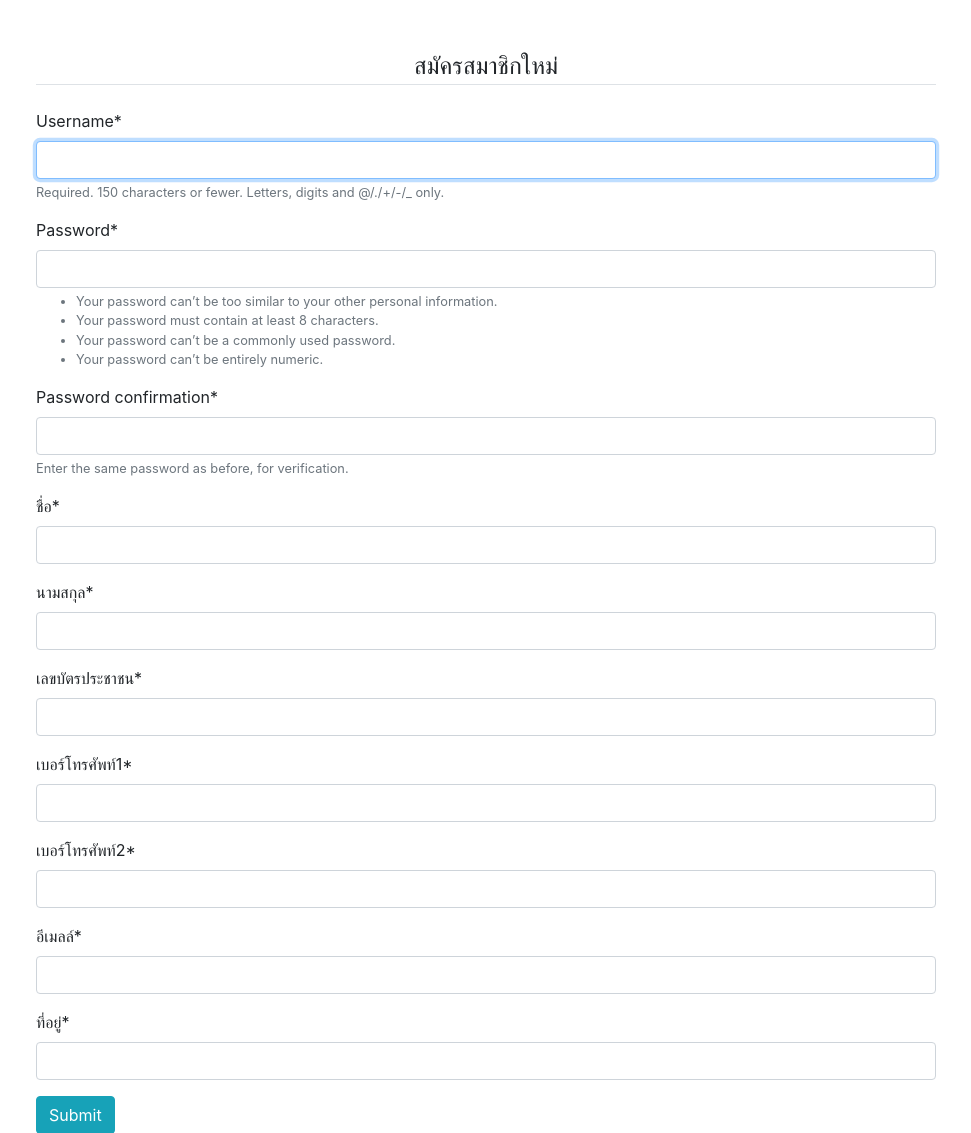
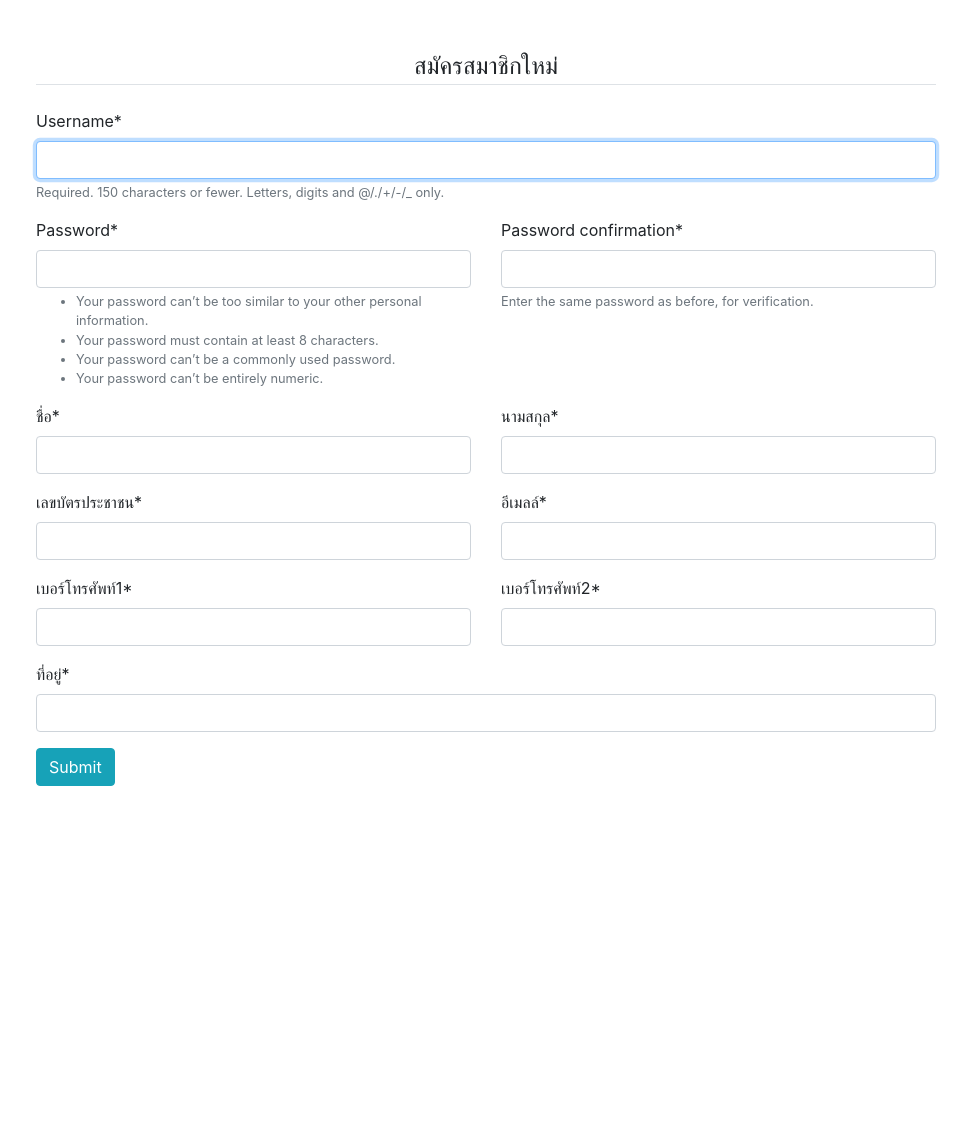
Before and after one commit to bboomber/projectterm2, a Django app: page /signup/ in a window 1280 px wide. Shown: the part 56-1189 px from the top of the page, without its empty margins (154-1125 px from the left). After the commit the page ends 842 px from the top, so only its background shows below. Run offline with Django 3.2, Linux system fonts and the light colour scheme; some libraries are stand-ins or nearby versions.

Commit message:
จัดหน้า signup

```diff
--- a/mysite/user/templates/user/signup.html
+++ b/mysite/user/templates/user/signup.html
@@ -4,16 +4,40 @@
     <form method="POST">
         <fieldset class="form=group mt-5">
             <legend class="border-bottom mb-4 text-center">สมัครสมาชิกใหม่</legend>
-            {% csrf_token %}
-            <!-- <div class="row">
+            {% csrf_token %} {{ form.username|as_crispy_field }}
+            <div class="row">
                 <div class="col-sm">
-                    hi
+                    {{ form.password1|as_crispy_field }}
                 </div>
+                <div class="col-sm">
+                    {{ form.password2|as_crispy_field }}
+                </div>
+            </div>
+            <div class="row">
                 <div class="col-sm">
                     {{ form.fname|as_crispy_field }}
                 </div>
-            </div> -->
-            {{ form|crispy }}
+                <div class="col-sm">
+                    {{ form.lname|as_crispy_field }}
+                </div>
+            </div>
+            <div class="row">
+                <div class="col-sm">
+                    {{ form.id_card|as_crispy_field }}
+                </div>
+                <div class="col-sm">
+                    {{ form.email|as_crispy_field }}
+                </div>
+            </div>
+            <div class="row">
+                <div class="col-sm">
+                    {{ form.phone1|as_crispy_field }}
+                </div>
+                <div class="col-sm">
+                    {{ form.phone2|as_crispy_field }}
+                </div>
+            </div>
+            {{ form.address|as_crispy_field }}
         </fieldset>
         <div class="form-group">
             <button class="btn btn-info" type="submit">Submit</button>
```
